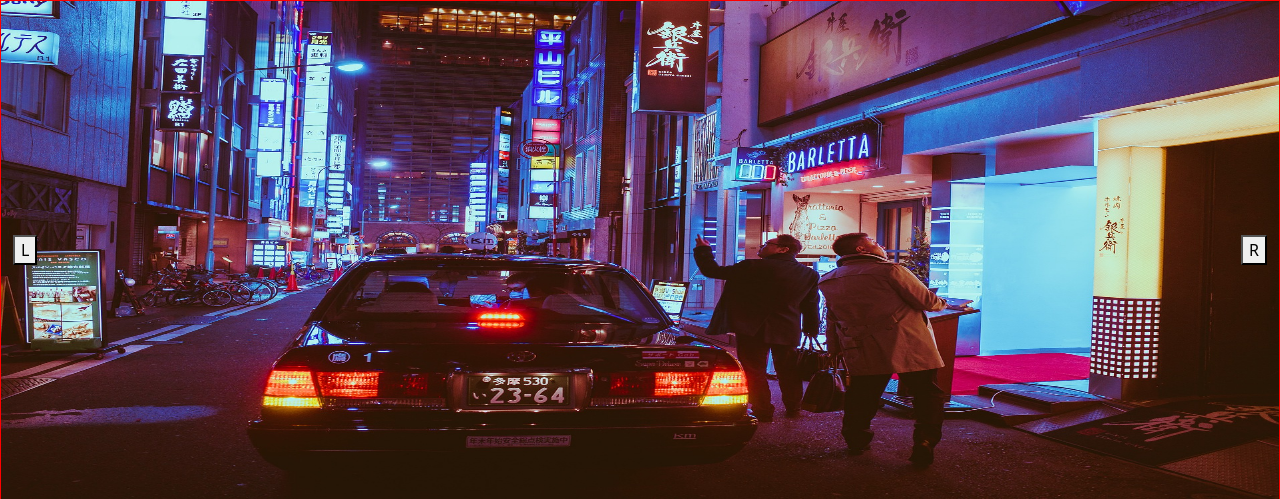
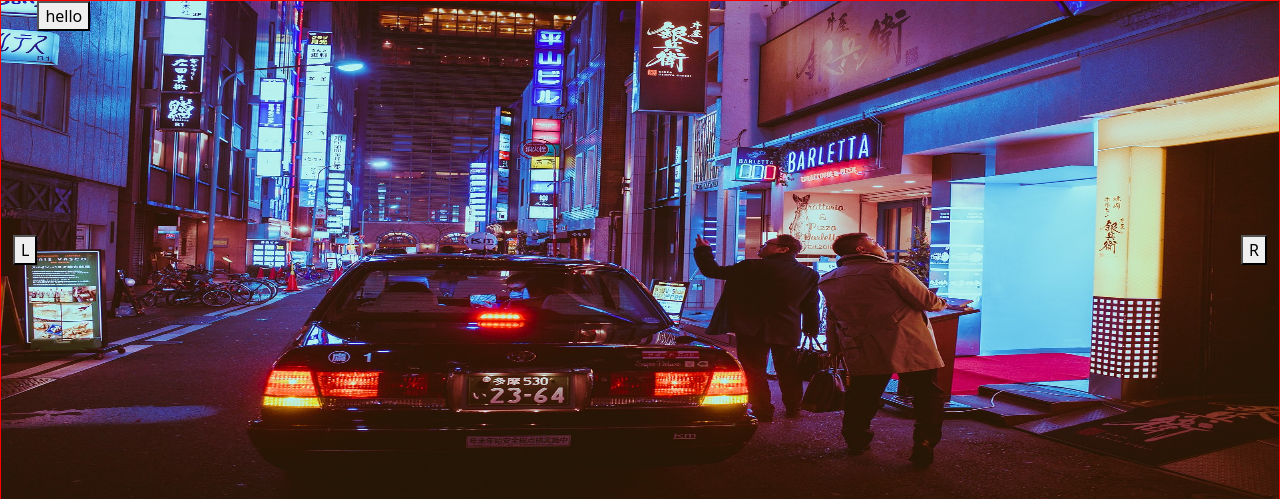
Before and after one commit to BryanDevelops98/finalProject, a Django app: page /taxi/add/ in a window 1280 px wide. Shown: the part 66-565 px from the top of the page. Run offline with Django 3.2, Linux system fonts and the light colour scheme.

Commit message:
Update mypage.html

```diff
--- a/templates/mypage.html
+++ b/templates/mypage.html
@@ -8,7 +8,7 @@
           <button id="leftBtn"> L </button>
        <button  id="rightBtn"> R </button>
 
-
+       <button>hello</button>
 
     </div>
     <!-- <img src="{% static 'img/japan.jpg' %}" alt="My image" class="imgClass"> -->
```
